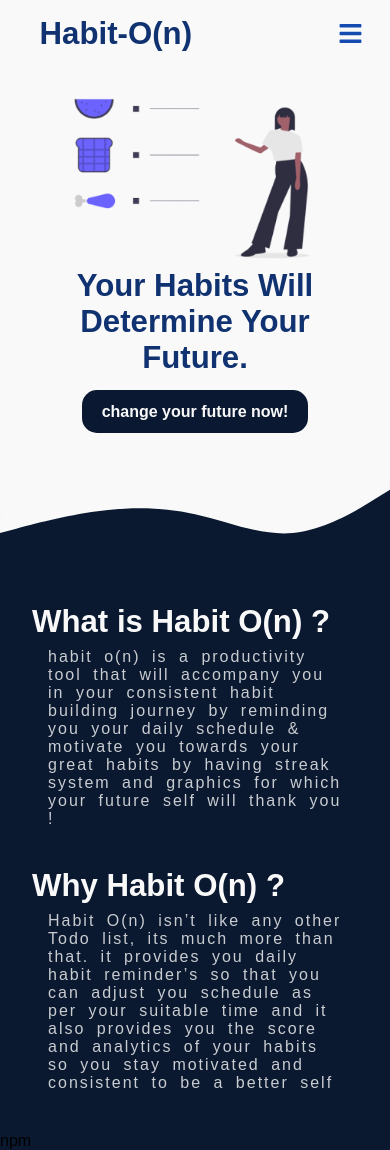
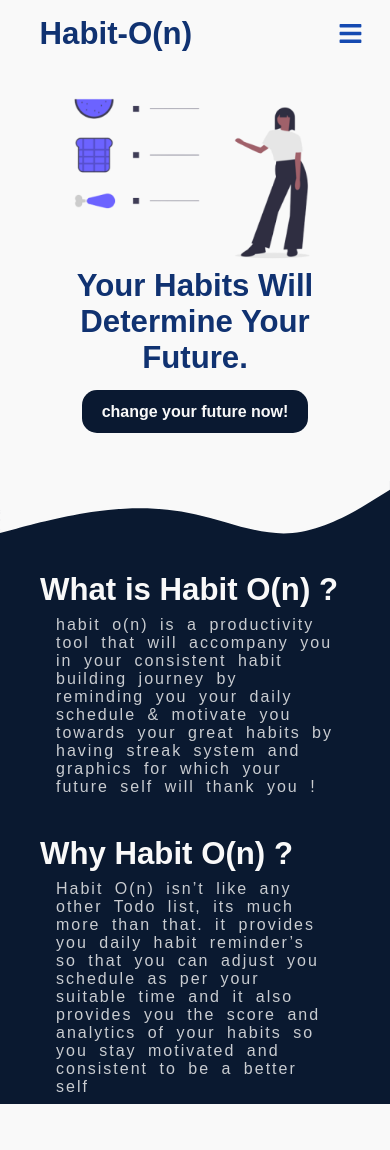
Before and after one commit to SahilSaharn/HabitOn, a React (Create React App) app: page / in a window 390 px wide. Built offline with nearby package versions, Linux system fonts and the light colour scheme; a web font is replaced by a local one.

Commit message:
added the paragraphs :)

```diff
--- a/src/Component_styles/LandingPage_styles.css
+++ b/src/Component_styles/LandingPage_styles.css
@@ -44,10 +44,11 @@
 
 .dark-bg-cont{
     background-color: #0a1930;
+    padding:0.01px;
 }
 
 .content-holder{
-    margin: 3rem 2.5rem;
+    margin :0px 3rem 2.5rem;
 }
 
 .content-holder h3{
@@ -55,15 +56,15 @@
     font-size: var(--fs-2xl);
 }
 
-.content-holder p {
+.content-holder p{
     color :rgba(249, 249, 249, 0.8);
     font-size: var(--fs-md);
     padding: 0.5em 1em;
     word-spacing: 5px;
     letter-spacing: 2px;
     font-weight: 500;
+    margin-bottom: 2rem;
 }
-
 
 @media (max-width :890px){
     .header-cont div h1{
@@ -105,10 +106,6 @@
         text-align:center;
     }
 
-    .content-holder {
-        margin: 2rem ;
-    }
-
     .content-holder h3{
         font-size:var(--fs-xl);
     }
@@ -118,3 +115,9 @@
     }
 
 }
+
+@media (max-width: 470px) {
+    .content-holder{
+        margin: 0px 2.5rem 1.5rem;
+    }
+}
--- a/src/Components/LandingPage.jsx
+++ b/src/Components/LandingPage.jsx
@@ -40,7 +40,7 @@ function LandingPage() {
       </header>
 
       {/* till here we have our header element  */}
-
+      <div className="temp">
       <div className="dark-bg-cont">
         <svg xmlns="http://www.w3.org/2000/svg" viewBox="0 0 1440 320"><path fill="#f9f9f9" fill-opacity="1" d="M0,192L60,176C120,160,240,128,360,112C480,96,600,96,720,122.7C840,149,960,203,1080,192C1200,181,1320,107,1380,69.3L1440,32L1440,0L1380,0C1320,0,1200,0,1080,0C960,0,840,0,720,0C600,0,480,0,360,0C240,0,120,0,60,0L0,0Z"></path></svg>
 
@@ -57,8 +57,9 @@ function LandingPage() {
           <p>
             Habit O(n) isn’t like any other Todo list, its much more than that. it provides you daily habit reminder’s so that you can adjust you schedule as per your suitable time and it also provides you the score and analytics of your habits so you stay motivated and consistent to be a better self
           </p>
-        </div>npm
+        </div>
 
+      </div>
       </div>
 
     </div>
```
